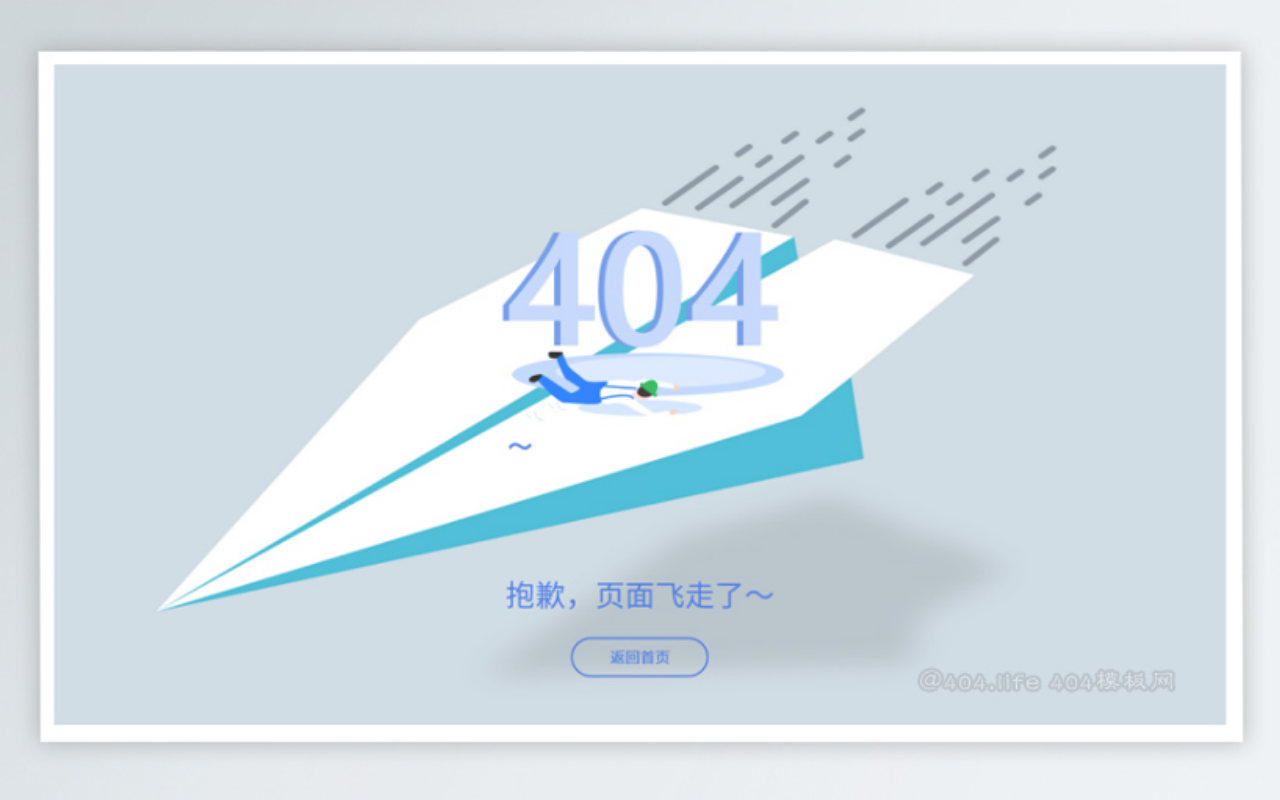
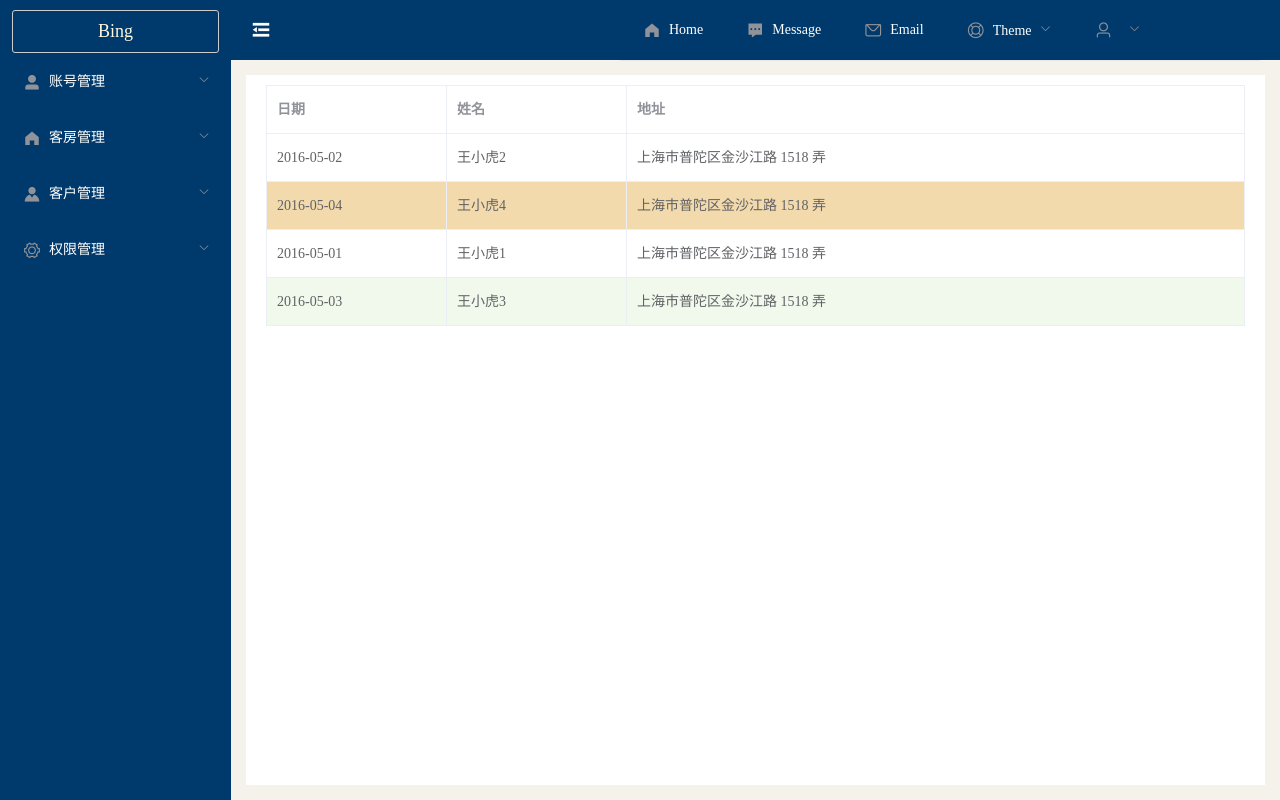
Before and after one commit to xiaopangzhi0630/hotelManger, a Vue app: page /layout/userManager in a window 1280 px wide. Built offline with nearby package versions, Linux system fonts and the light colour scheme.

Commit message:
table拖拽换行

```diff
--- a/package.json
+++ b/package.json
@@ -13,6 +13,7 @@
     "element-ui": "^2.15.1",
     "js-md5": "^0.7.3",
     "nprogress": "^0.2.0",
+    "sortablejs": "^1.13.0",
     "vue": "^2.6.11",
     "vue-router": "^3.2.0",
     "vuex": "^3.4.0"
--- a/src/main.js
+++ b/src/main.js
@@ -4,6 +4,7 @@ import router from './router'
 import store from './store'
 import '@/plugin/index.js'
 import '@/assets/style/base.scss'
+// import Sortable from 'sortablejs'
 
 
 Vue.config.productionTip = false
--- a/src/router/index.js
+++ b/src/router/index.js
@@ -90,6 +90,16 @@ const routes = [
         meta: { title: '修改密码' },
         component: () => import('@v/resetPwd/ResetPwd.vue'),
       },
+      {
+        path: 'userManager',
+        meta: { title: '人员管理' },
+        component: () => import('@v/authorityManager/userManager/UserManager.vue'),
+      },
+      {
+        path: 'sortable',
+        meta: { title: '测试拖拽' },
+        component: () => import('@v/authorityManager/sortable/Sortable.vue'),
+      },
 
     ],
 
--- /dev/null
+++ b/src/views/authorityManager/sortable/Sortable.vue
@@ -0,0 +1,112 @@
+<template>
+  <!-- <div style="width:800px"> -->
+
+  <div class="app-layout">
+    <el-table :data="tableData" border row-key="id" align="left">
+      <el-table-column v-for="(item, index) in col" :key="`col_${index}`" :prop="dropCol[index].prop"
+        :label="item.label">
+      </el-table-column>
+    </el-table>
+    <pre style="text-align: left">
+      {{dropCol}}
+    </pre>
+    <hr>
+    <pre style="text-align: left">
+      {{tableData}}
+    </pre>
+  </div>
+</template>
+<script>
+  import Sortable from 'sortablejs';
+
+  export default {
+    data() {
+      return {
+        col: [{
+            label: '日期',
+            prop: 'date'
+          },
+          {
+            label: '姓名',
+            prop: 'name'
+          },
+          {
+            label: '地址',
+            prop: 'address'
+          }
+        ],
+        dropCol: [{
+            label: '日期',
+            prop: 'date'
+          },
+          {
+            label: '姓名',
+            prop: 'name'
+          },
+          {
+            label: '地址',
+            prop: 'address'
+          }
+        ],
+        tableData: [{
+            id: '1',
+            date: '2016-05-02',
+            name: '王小虎1',
+            address: '上海市普陀区金沙江路 100 弄'
+          },
+          {
+            id: '2',
+            date: '2016-05-04',
+            name: '王小虎2',
+            address: '上海市普陀区金沙江路 200 弄'
+          },
+          {
+            id: '3',
+            date: '2016-05-01',
+            name: '王小虎3',
+            address: '上海市普陀区金沙江路 300 弄'
+          },
+          {
+            id: '4',
+            date: '2016-05-03',
+            name: '王小虎4',
+            address: '上海市普陀区金沙江路 400 弄'
+          }
+        ]
+      }
+    },
+    mounted() {
+      this.rowDrop()
+      this.columnDrop()
+    },
+    methods: {
+      //行拖拽
+      rowDrop() {
+        const tbody = document.querySelector('.el-table__body-wrapper tbody')
+        const _this = this
+        Sortable.create(tbody, {
+          onEnd({
+            newIndex,
+            oldIndex
+          }) {
+            const currRow = _this.tableData.splice(oldIndex, 1)[0]
+            _this.tableData.splice(newIndex, 0, currRow)
+          }
+        })
+      },
+      //列拖拽
+      columnDrop() {
+        const wrapperTr = document.querySelector('.el-table__header-wrapper tr')
+        this.sortable = Sortable.create(wrapperTr, {
+          animation: 180,
+          delay: 0,
+          onEnd: evt => {
+            const oldItem = this.dropCol[evt.oldIndex]
+            this.dropCol.splice(evt.oldIndex, 1)
+            this.dropCol.splice(evt.newIndex, 0, oldItem)
+          }
+        })
+      }
+    }
+  }
+</script>
--- /dev/null
+++ b/src/views/authorityManager/userManager/UserManager.vue
@@ -0,0 +1,92 @@
+<template>
+  <div class="app-layout">
+    <el-table :data="tableData" style="width: 100%" border row-key="id" :row-class-name="tableRowClassName">
+      <el-table-column prop="date" label="日期" width="180">
+      </el-table-column>
+      <el-table-column prop="name" label="姓名" width="180">
+      </el-table-column>
+      <el-table-column prop="address" label="地址">
+      </el-table-column>
+    </el-table>
+
+  </div>
+</template>
+
+<script>
+  import Sortable from 'sortablejs';
+
+
+  export default {
+    data() {
+      return {
+        tableData: [{
+          id: '2',
+          date: '2016-05-02',
+          name: '王小虎2',
+          address: '上海市普陀区金沙江路 1518 弄',
+        }, {
+          id: '4',
+          date: '2016-05-04',
+          name: '王小虎4',
+          address: '上海市普陀区金沙江路 1518 弄'
+        }, {
+          id: '1',
+          date: '2016-05-01',
+          name: '王小虎1',
+          address: '上海市普陀区金沙江路 1518 弄',
+        }, {
+          id: '3',
+          date: '2016-05-03',
+          name: '王小虎3',
+          address: '上海市普陀区金沙江路 1518 弄'
+        }]
+      }
+    },
+
+    mounted() {
+      this.rowDrop();
+    },
+
+    methods: {
+      // 样式
+      tableRowClassName({
+        row,
+        rowIndex
+      }) {
+        if (rowIndex === 1) {
+          return 'warning-row';
+        } else if (rowIndex === 3) {
+          return 'success-row';
+        }
+        return '';
+      },
+
+      //行拖拽
+      rowDrop() {
+        const tbody = document.querySelector('.el-table__body-wrapper tbody')
+        const _this = this
+        Sortable.create(tbody, {
+          onEnd({
+            newIndex,
+            oldIndex
+          }) {
+            const currRow = _this.tableData.splice(oldIndex, 1)[0]
+            _this.tableData.splice(newIndex, 0, currRow)
+          }
+        })
+      },
+    }
+
+
+  }
+</script>
+
+<style lang="scss" scoped>
+  ::v-deep .el-table .warning-row {
+    background: rgb(243, 218, 172);
+  }
+
+  ::v-deep .el-table .success-row {
+    background: #f0f9eb;
+  }
+</style>
--- a/src/views/layout/Layout.vue
+++ b/src/views/layout/Layout.vue
@@ -42,8 +42,8 @@
               <i class="el-icon-setting"></i>
               <span slot="title">权限管理</span>
             </template>
-            <el-menu-item index="4-1">选项1</el-menu-item>
-            <el-menu-item index="4-2">选项2</el-menu-item>
+            <el-menu-item index="/layout/userManager">人员管理</el-menu-item>
+            <el-menu-item index="/layout/sortable">sortable</el-menu-item>
             <el-menu-item index="4-3">选项3</el-menu-item>
           </el-submenu>
         </el-menu>
--- a/src/views/role/Role.vue
+++ b/src/views/role/Role.vue
@@ -33,7 +33,7 @@
     </el-table>
 
     <el-pagination class="fr" @size-change="handleSizeChange" @current-change="handleCurrentChange"
-      :current-page="currentPage4" :page-sizes="[100, 200, 300, 400]" :page-size="100"
+       :page-sizes="[100, 200, 300, 400]" :page-size="100"
       layout="total, sizes, prev, pager, next, jumper" :total="400" background>
     </el-pagination>
   </div>
@@ -59,7 +59,12 @@
     methods: {
 
       goBackLogin() {
-        this.$router.push('/login')
+        // this.$router.push('/layout/account')
+        console.log(this);
+        console.log(this.$router);
+        this.$router.push({
+          name: 'account'
+        })
       },
       async getRoleList() {
         // 获取列表数据
```
Also changed, not shown: 1 other file (tests, documents, lock files or other folders).
